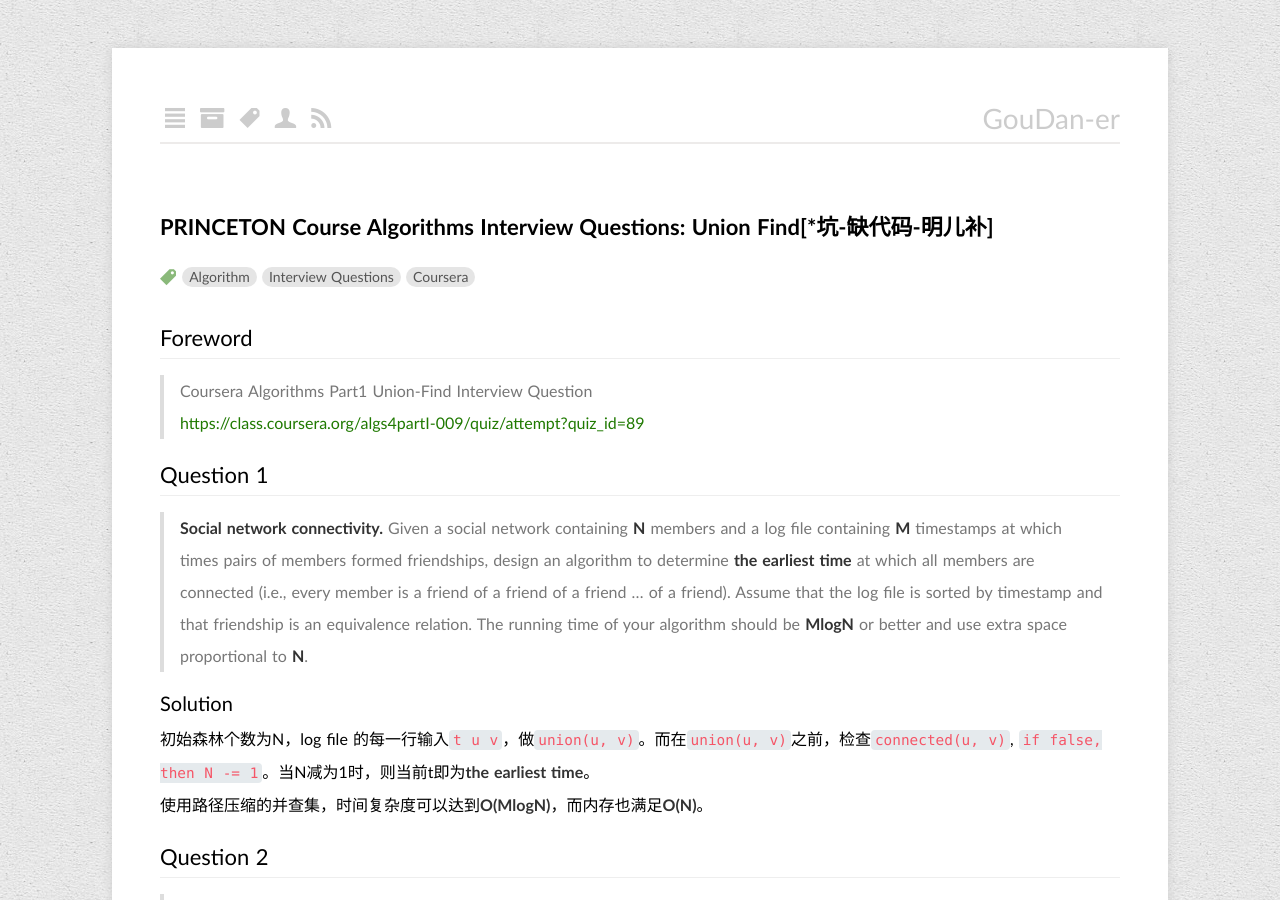
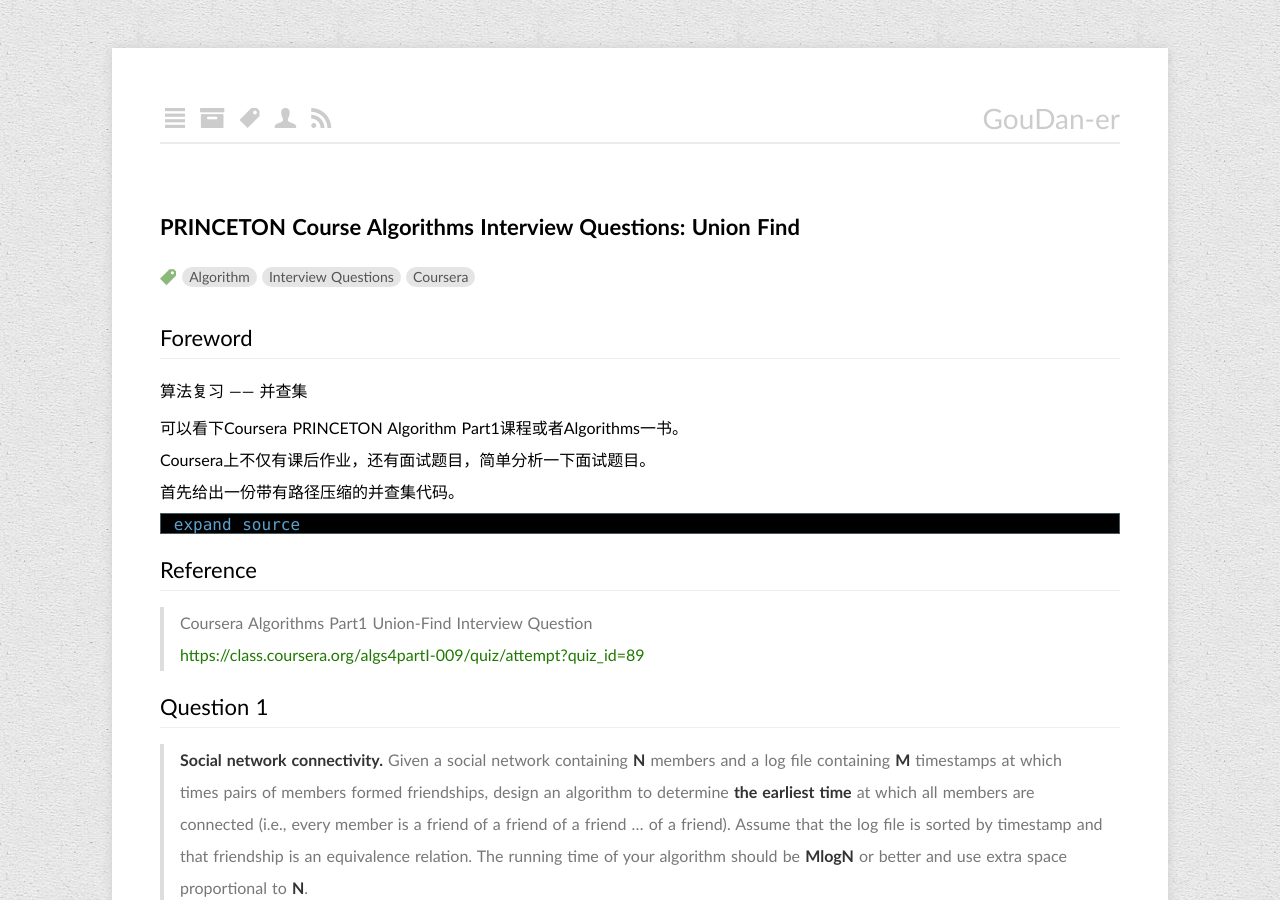
Before and after one commit to goudan-er/goudan-er.github.io, a Jekyll site: the page built from _posts/2015-10-12-princeton-course-algorithm-interview-questions-union-find.md, in a window 1280 px wide and 900 px high. Built offline with Jekyll 4.4.1, drawn with Linux system fonts in a browser that asks for light colours; nearby versions of some CDN libraries; Markdown is read by kramdown in place of the engine named in the settings; comment, search, counter and statistics services are not loaded; some of the changed text lies outside the part shown.

Commit message:
entire union-find post

````diff
--- a/_posts/2015-10-12-princeton-course-algorithm-interview-questions-union-find.md
+++ b/_posts/2015-10-12-princeton-course-algorithm-interview-questions-union-find.md
@@ -1,6 +1,6 @@
 ---
 layout: post
-title: "PRINCETON Course Algorithms Interview Questions: Union Find[*坑-缺代码-明儿补]"
+title: "PRINCETON Course Algorithms Interview Questions: Union Find"
 description: ""
 category:
 - 2015
@@ -11,6 +11,46 @@
 ---
 
 ## Foreword
+算法复习 —— 并查集
+
+可以看下Coursera PRINCETON Algorithm Part1课程或者Algorithms一书。
+Coursera上不仅有课后作业，还有面试题目，简单分析一下面试题目。
+首先给出一份带有路径压缩的并查集代码。
+
+<pre class="brush: cpp; highlight: [16] auto-links: true; collapse: true" id="simplecode">
+const int N = 111111;
+
+int id[N];
+
+void Init()
+{
+    for (int i = 0; i &lt; N; ++i) {
+        id[i] = i;
+    }
+}
+
+int Find(int p)
+{
+    if (id[p] == p) return id[p];
+    else {
+        return id[p] = Find(id[p]); // compress the path
+    }
+}
+
+bool Connected(int p, int q)
+{
+    return Find(p) == Find(q);
+}
+
+void Union(int p, int q)
+{
+    int i = Find(p);
+    int j = Find(q);
+    id[i] = j;
+}
+</pre>
+
+## Reference
 > Coursera Algorithms Part1 Union-Find Interview Question
 > [https://class.coursera.org/algs4partI-009/quiz/attempt?quiz_id=89](https://class.coursera.org/algs4partI-009/quiz/attempt?quiz_id=89)
 
@@ -50,3 +90,11 @@
 
 ### Solution
 在每一个节点增加一个数据域，```height```，记录其高度。每次做```union```操作时，更新根节点的height值。
+时间复杂度证明：对于N个节点，按照每次将高度较大的作为根节点，最坏情况下，每次合并的两棵树高度相同，然后新树的高度+1。所以，有树最高lg**N**，即时间复杂最坏为lg**N**。
+
+ <!-- SyntaxHightligher -->
+<script src="/media/syntaxhighlighter/scripts/shCore.js"></script>
+<script src="/media/syntaxhighlighter/scripts/shBrushCpp.js"></script>
+<script>
+	SyntaxHighlighter.all()
+</script>
````
